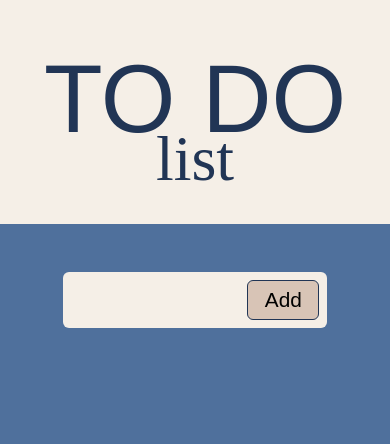
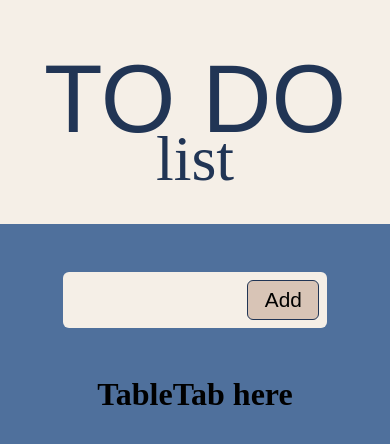
Before and after one commit to carolinaparisi/react-to-do-list, a React (Vite) app: page / in a window 390 px wide. Shown: the top 444 px of the page. Built offline with nearby package versions, Linux system fonts and the light colour scheme; a web font is replaced by a local one.

Commit message:
feat: add TableTab component

```diff
--- a/src/components/MainContainer.css
+++ b/src/components/MainContainer.css
@@ -1,5 +1,8 @@
 .main-container {
 	display: flex;
+	flex-direction: column;
 	justify-content: center;
+	align-items: center;
+	gap: 3rem;
 	padding: 3rem;
 }
--- a/src/components/MainContainer.tsx
+++ b/src/components/MainContainer.tsx
@@ -1,10 +1,12 @@
 import "./MainContainer.css";
 import AddTask from "./AddTask.tsx";
+import TaskTable from "./TaskTable.tsx";
 
 export default function MainContainers() {
 	return (
 		<div className="main-container">
 			<AddTask />
+			<TaskTable />
 		</div>
 	);
 }
--- /dev/null
+++ b/src/components/TableTab.tsx
@@ -0,0 +1,5 @@
+import "./TableTab.css";
+
+export default function TableTab() {
+	return <h1>TableTab here</h1>;
+}
--- /dev/null
+++ b/src/components/TaskTable.tsx
@@ -0,0 +1,10 @@
+import "./TaskTable.css";
+import TableTab from "./TableTab";
+
+export default function TaskTable() {
+	return (
+		<div>
+			<TableTab />
+		</div>
+	);
+}
```
Also changed, not shown: src/components/TableTab.css (added), src/components/TaskTable.css (added).
